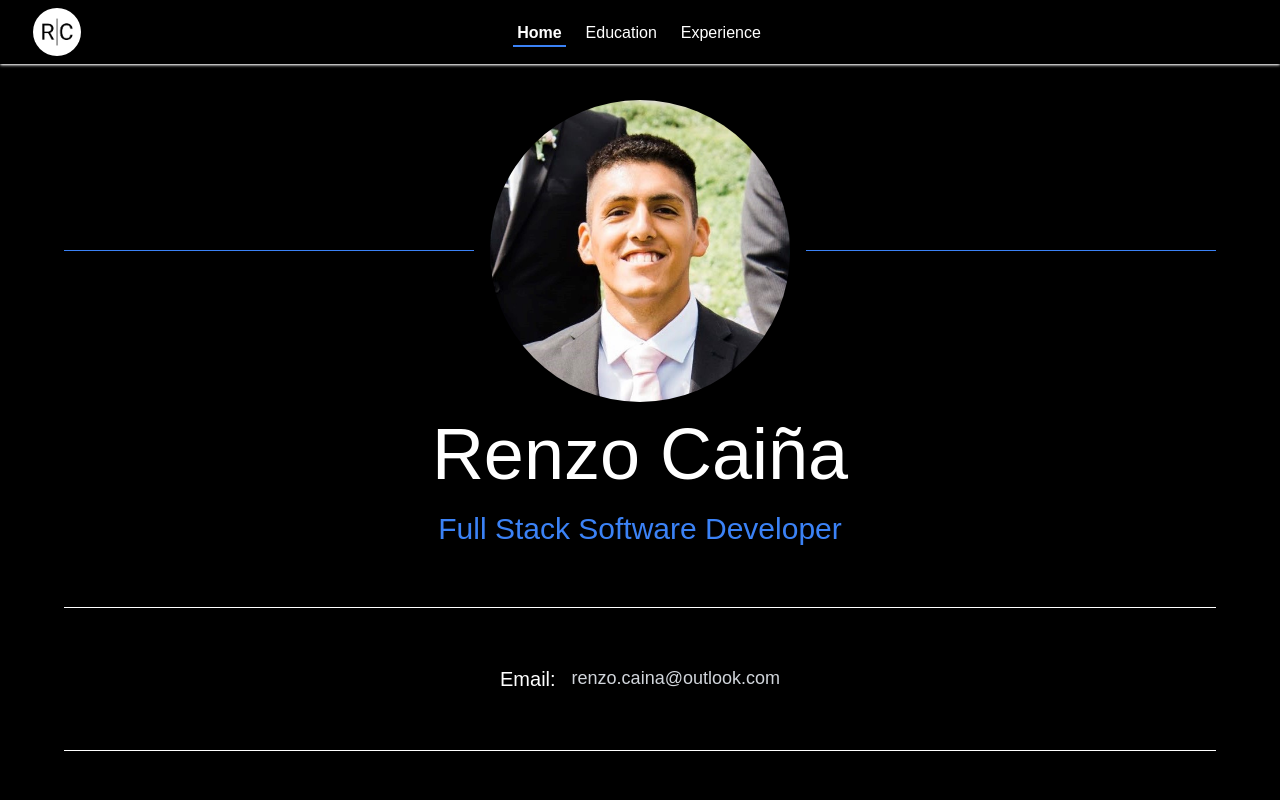
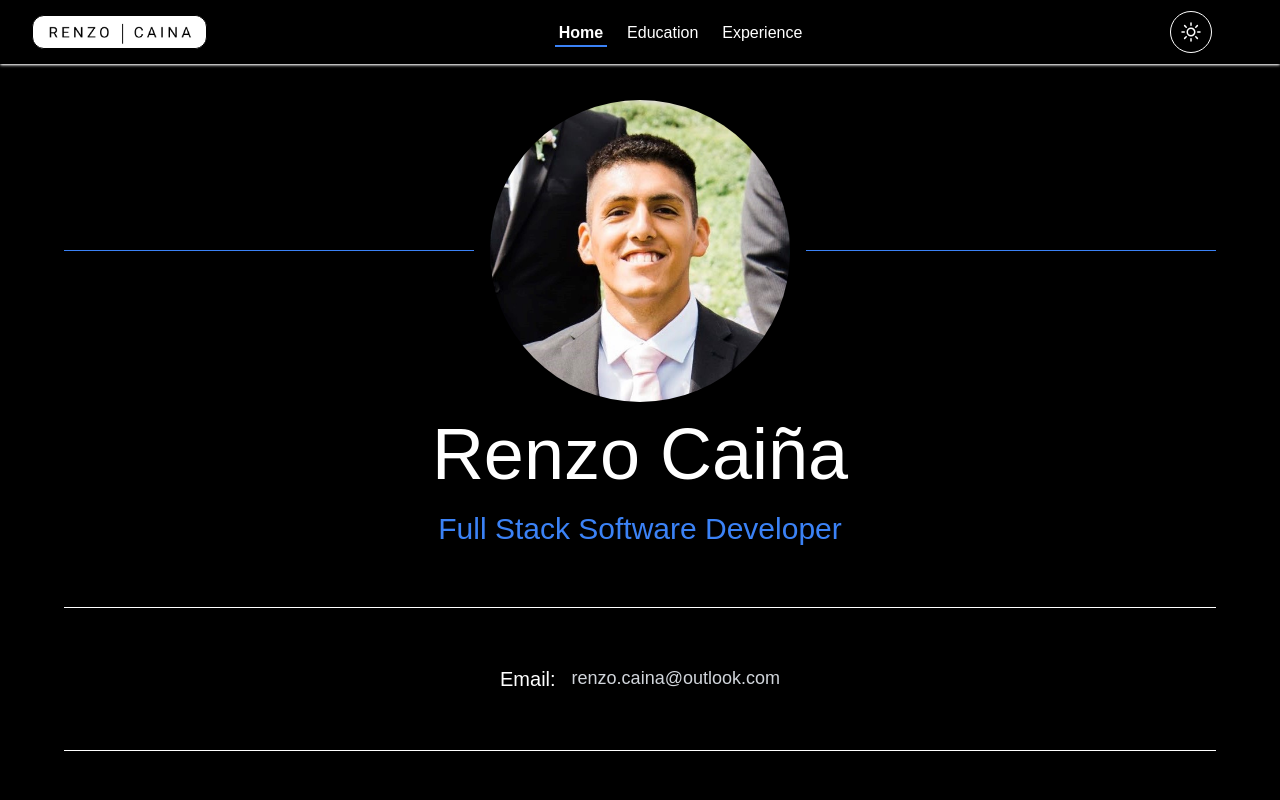
Before and after one commit to rcaina/portfolio, a Next.js app: page / in a window 1280 px wide. Shown: the top 800 px of the page. Built offline with nearby package versions, Linux system fonts and the light colour scheme; a web font is replaced by a local one.

Commit message:
update header logo and them selection

```diff
--- a/components/layout/Header.tsx
+++ b/components/layout/Header.tsx
@@ -1,12 +1,19 @@
 import { Disclosure, Menu } from "@headlessui/react";
-import { Bars3Icon, XMarkIcon } from "@heroicons/react/24/outline";
+import {
+  Bars3Icon,
+  MoonIcon,
+  SunIcon,
+  XMarkIcon,
+} from "@heroicons/react/24/outline";
 import Link from "next/link";
 import { usePathname } from "next/navigation";
 import React, { FC } from "react";
 import { NavProgress } from "components/layout/NavProgress";
 import { cx } from "lib/utils";
 import name_logo from "@/public/images/name_logo.png";
+import full_name_logo from "@/public/images/full_name_logo.png";
 import Image from "next/image";
+import { useTheme } from "next-themes";
 
 const links = [
   {
@@ -56,6 +63,7 @@ export const NavLinks: FC<{
 };
 
 export default function Header() {
+  const { setTheme, theme } = useTheme();
   return (
     <>
       <Disclosure as="nav" className="sticky top-0 z-50 shadow shadow-white">
@@ -64,7 +72,19 @@ export default function Header() {
             <div className="container mx-auto bg-background px-4 sm:px-6 lg:px-8">
               <div className="flex h-16">
                 <div className="flex flex-1">
-                  <div className="flex flex-shrink-0 items-center">
+                  <div className="hidden flex-shrink-0 items-center md:flex">
+                    <Link href="/">
+                      <Image
+                        priority
+                        src={full_name_logo}
+                        alt="Full_Name"
+                        width={175}
+                        height={36}
+                        className="rounded-xl border border-black bg-white pl-2 pr-[3px]"
+                      />
+                    </Link>
+                  </div>
+                  <div className="flex flex-shrink-0 items-center md:hidden">
                     <Link href="/">
                       <Image
                         priority
@@ -82,6 +102,20 @@ export default function Header() {
                       defaultClassName="mr-4 inline-flex items-center border-b-2 border-transparent px-1 pt-1 text-md font-medium hover:border-black hover:font-bold hover:text-secondary-700"
                       activeClassName="font-bold mr-4 inline-flex items-center border-b-2 border-secondary-500 px-1 pt-1 text-md font-semibold"
                     />
+                  </div>
+                  <div className="flex items-center justify-end">
+                    <div
+                      className="rounded-full border border-foreground p-2 text-foreground"
+                      onClick={() =>
+                        setTheme(theme === "dark" ? "light" : "dark")
+                      }
+                    >
+                      {theme === "dark" ? (
+                        <SunIcon className="h-6 w-6" />
+                      ) : (
+                        <MoonIcon className="h-6 w-6" />
+                      )}
+                    </div>
                   </div>
                 </div>
                 <div className="hidden md:ml-6 md:flex md:items-center">
```
Also changed, not shown: public/images/full_name_logo.png (added).
